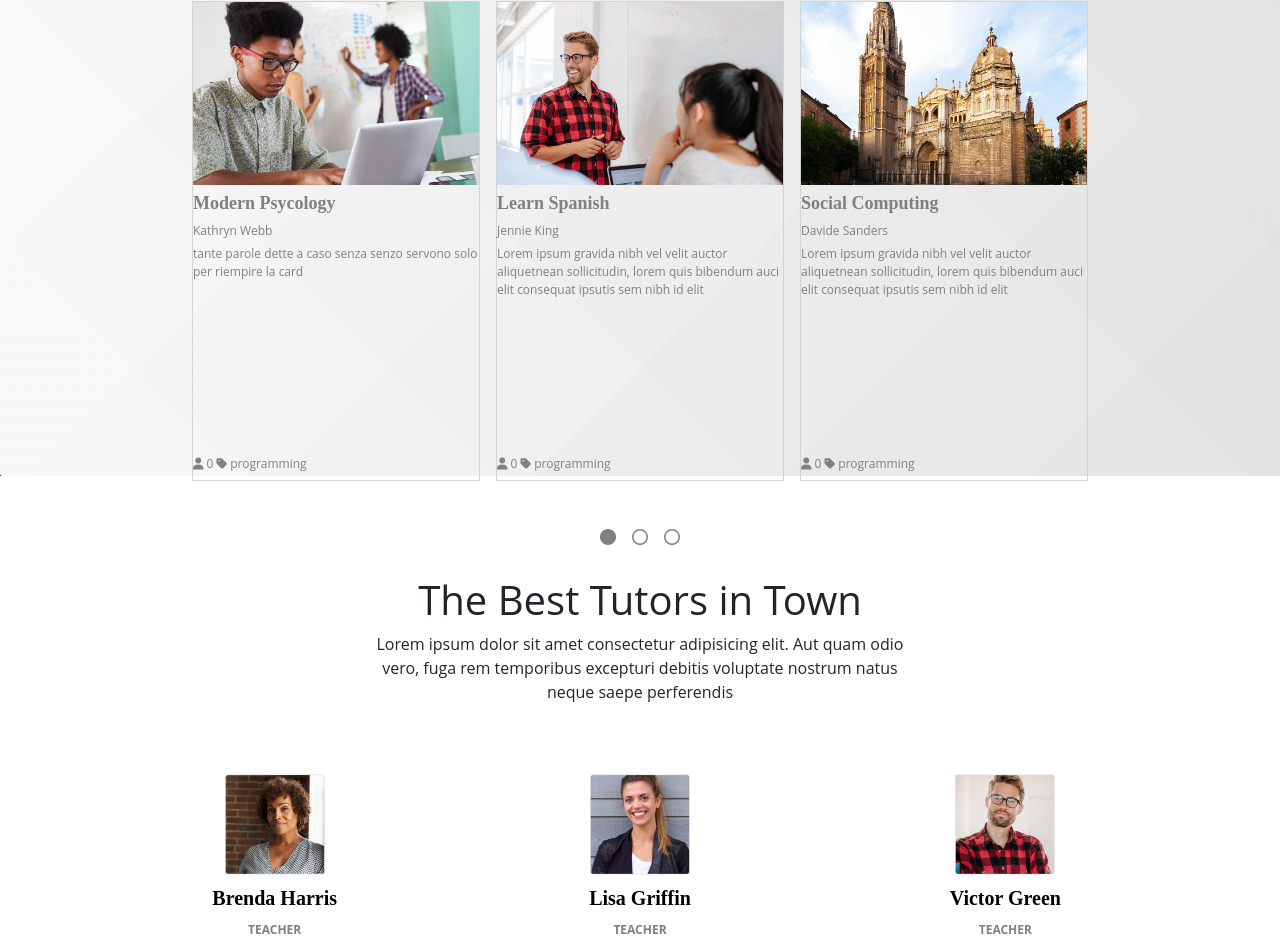
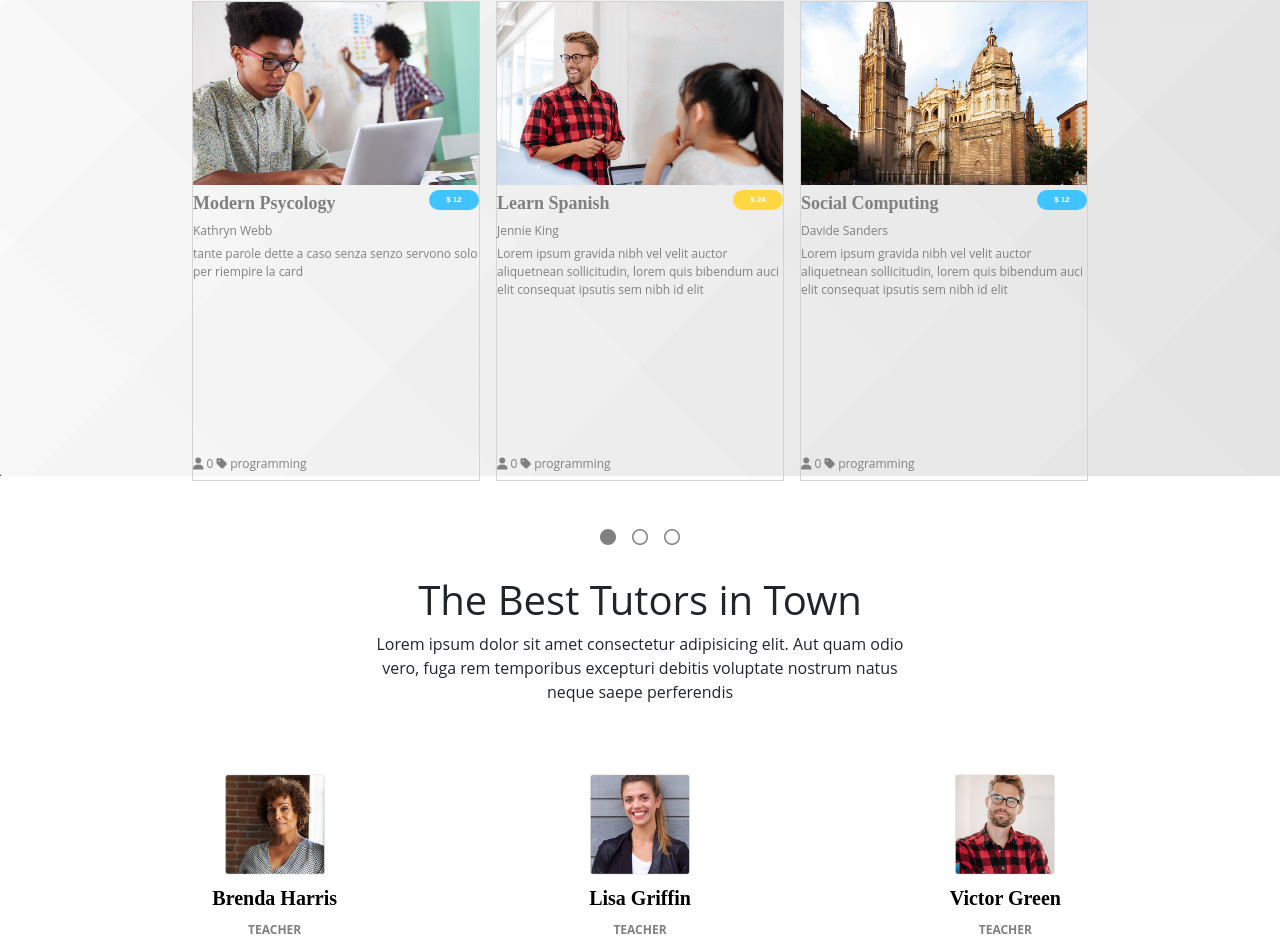
Before and after one commit to WalterCorsini/proj-html-vuejs, a Vue app: page / in a window 1280 px wide. Shown: the part 2735-3683 px from the top of the page. Built offline with nearby package versions, Linux system fonts and the light colour scheme.

Commit message:
add miniButton Component

```diff
--- a/src/components/HomePageMiniButton.vue
+++ b/src/components/HomePageMiniButton.vue
@@ -1,27 +1,39 @@
 <script>
-export default{
-    data(){
-        return{
-            props:{
-                textbutton: String
-            }
-        }
+export default {
+    props: {
+        title: String,
+        color: String,
     }
 }
 </script>
 
 <template>
-    <div class="px-3 py-2">
-        {{ textbutton }}
+    <div class="mb-1 d-flex justify-content-center align-items-center"
+     :style="{'background-color' : `${color}`}">
+        <a class="fw-bold" @click.prevent href="">
+            {{ title }}
+        </a>
     </div>
 </template>
 
 <style lang="scss" scoped>
-div{
-    width: 30px;
-    height: 10px;
+@use "../style/partials/variables" as *;
+
+div {
+    width: 50px;
+    height: 20px;
     border-radius: 20px;
-    color: white;
+    text-align: center;
+    transition: 1s;
+
+    &:hover {
+    }
+
+    a {
+        text-decoration: none;
+        font-family: sans-serif;
+        color: $white;
+        font-size: 8px;
+    }
 }
-
 </style>
--- a/src/components/HomePageOnlineCourses.vue
+++ b/src/components/HomePageOnlineCourses.vue
@@ -48,24 +48,24 @@ export default {
                     text: "Lorem ipsum gravida nibh vel velit auctor aliquetnean sollicitudin, lorem quis bibendum auci elit consequat ipsutis sem nibh id elit",
                 },
             ],
-            arrayCard3:[
+            arrayCard3: [
                 {
                     img: "7",
-                    title:"Financial Modeliing",
-                    name:"Edward Bowman",
-                    text:"Lorem ipsum gravida nibh vel velit auctor aliquetnean sollicitudin, lorem quis bibendum auci elit consequat ipsutis sem nibh id elit",
+                    title: "Financial Modeliing",
+                    name: "Edward Bowman",
+                    text: "Lorem ipsum gravida nibh vel velit auctor aliquetnean sollicitudin, lorem quis bibendum auci elit consequat ipsutis sem nibh id elit",
                 },
                 {
                     img: "8",
-                    title:"Academic English",
-                    name:"Dave Robbins",
-                    text:"Lorem ipsum gravida nibh vel velit auctor aliquetnean sollicitudin, lorem quis bibendum auci elit consequat ipsutis sem nibh id elit",
+                    title: "Academic English",
+                    name: "Dave Robbins",
+                    text: "Lorem ipsum gravida nibh vel velit auctor aliquetnean sollicitudin, lorem quis bibendum auci elit consequat ipsutis sem nibh id elit",
                 },
                 {
                     img: "9",
-                    title:"Business English",
-                    name:"Preston Marshall",
-                    text:"Lorem ipsum gravida nibh vel velit auctor aliquetnean sollicitudin, lorem quis bibendum auci elit consequat ipsutis sem nibh id elit",
+                    title: "Business English",
+                    name: "Preston Marshall",
+                    text: "Lorem ipsum gravida nibh vel velit auctor aliquetnean sollicitudin, lorem quis bibendum auci elit consequat ipsutis sem nibh id elit",
                 },
             ],
 
@@ -76,17 +76,17 @@ export default {
         getImage(elem) {
             return new URL(`../assets/img/home-page/sezione-7/${elem}.jpg`, import.meta.url).href;
         },
-        getString(number){
-            if(number === 1){
+        getString(number) {
+            if (number === 1) {
                 this.arrayActive = this.arrayCard1;
-            } else if(number === 2){
+            } else if (number === 2) {
                 this.arrayActive = this.arrayCard2;
             } else {
                 this.arrayActive = this.arrayCard3;
             }
         }
     },
-    created(){
+    created() {
         this.arrayActive = this.arrayCard1;
     }
 }
@@ -109,10 +109,16 @@ export default {
                     <div v-for="curCard, index in arrayActive"
                         class="card-courses d-flex flex-column justify-content-between">
                         <div class="align-left">
-                        <img :src="getImage(curCard.img)" alt="">
-                            <span class="title-card fw-bold"> {{ curCard.title }}</span>
-                            <span class="text-card"> {{ curCard.name }}</span>
-                            <span class="text-card"> {{ curCard.text }}</span>
+                            <img :src="getImage(curCard.img)" alt="">
+                            <div class="card-text">
+                                <span class="title-card fw-bold"> {{ curCard.title }}</span>
+                                <span class="text-card"> {{ curCard.name }}</span>
+                                <span class="text-card"> {{ curCard.text }}</span>
+                                <div class="bnt-price">
+                                    <HomePageMiniButton v-if="index === 0 || index === 2" title="$ 12" color="rgb(64, 196, 255)" />
+                                    <HomePageMiniButton v-if="index === 1" title="$ 24" color="rgb(255, 215, 64)" />
+                                </div>
+                            </div>
                         </div>
                         <span>
                             <i class="fa-solid fa-user"></i>
@@ -123,10 +129,13 @@ export default {
                     </div>
                 </div>
                 <div class="icon d-flex gap-3 p-5">
-            <i @click.stop="active=1, getString(active)" :class="active === 1 ? 'fa-solid' : 'fa-regular'" class="fa-circle"></i>
-            <i @click.stop="active=2, getString(active)" :class="active === 2 ? 'fa-solid' : 'fa-regular'" class="fa-circle"></i>
-            <i @click.stop="active=3, getString(active)" :class="active === 3 ? 'fa-solid' : 'fa-regular'" class="fa-circle"></i>
-            </div>
+                    <i @click.stop="active = 1, getString(active)" :class="active === 1 ? 'fa-solid' : 'fa-regular'"
+                        class="fa-circle"></i>
+                    <i @click.stop="active = 2, getString(active)" :class="active === 2 ? 'fa-solid' : 'fa-regular'"
+                        class="fa-circle"></i>
+                    <i @click.stop="active = 3, getString(active)" :class="active === 3 ? 'fa-solid' : 'fa-regular'"
+                        class="fa-circle"></i>
+                </div>
             </div>
         </div>
     </div>
@@ -165,6 +174,16 @@ export default {
                     height: 60vh;
                     border: 1px solid lightgrey;
 
+                    .card-text {
+                        position: relative;
+
+                        div {
+                            position: absolute;
+                            top: 0;
+                            right: 0;
+                        }
+                    }
+
                     span {
                         display: block;
                     }
@@ -183,10 +202,12 @@ export default {
                     }
                 }
             }
-            .icon{
+
+            .icon {
                 color: $grey;
             }
         }
     }
+
 }
 </style>
--- a/src/style/partials/_variables.scss
+++ b/src/style/partials/_variables.scss
@@ -5,3 +5,4 @@ $grey:rgb(128, 128, 128);
 $lightgrey: rgb(243, 243, 243);
 $white: rgb(255, 255, 255);
 $black: rgb(0, 0, 0);
+$yellow: rgb(255, 215, 64);
```
